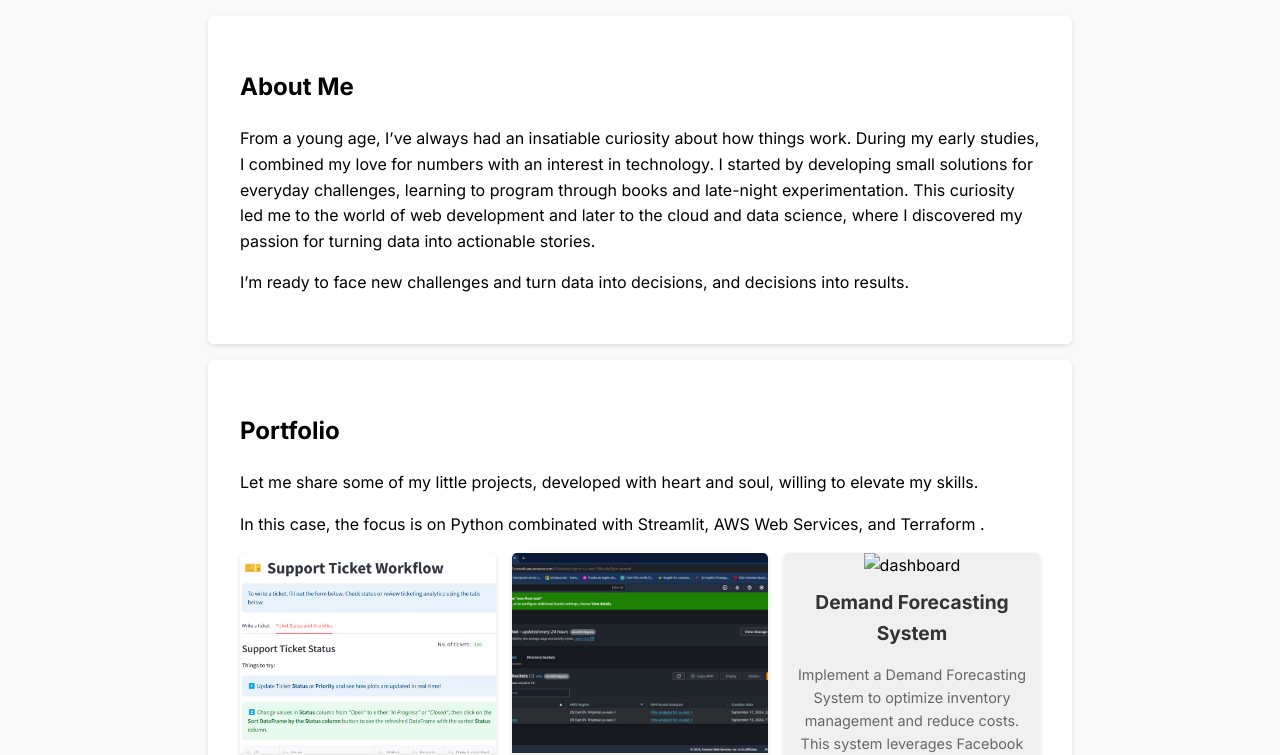
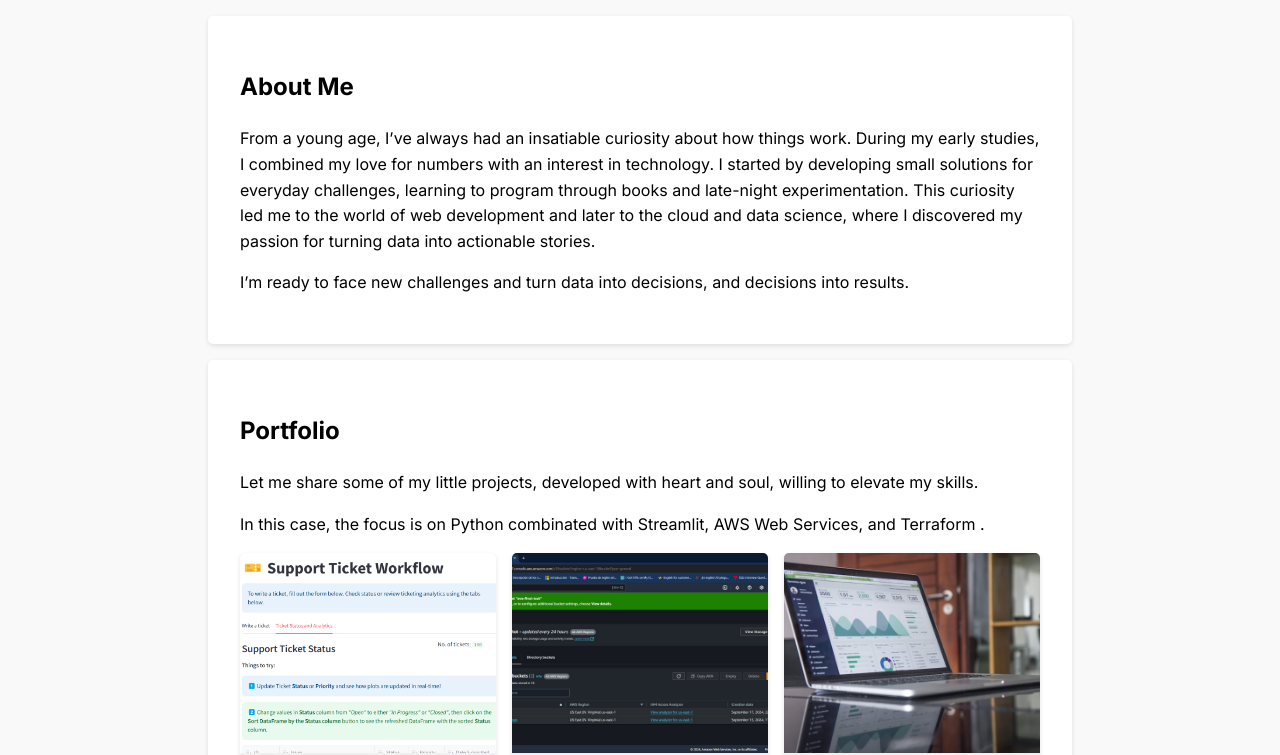
Before and after one commit to tuni56/personal_web, a plain HTML site: page index.html in a window 1280 px wide. Shown: the part 83-838 px from the top of the page. Drawn offline with Linux system fonts and the light colour scheme.

Commit message:
Update index.html

```diff
--- a/index.html
+++ b/index.html
@@ -46,7 +46,7 @@
                     <p>Develop a Text-to-Speech (TTS) system that enhances accessibility by converting text into natural-sounding speech. The project integrates Google Text-to-Speech API to create an interactive and user-friendly experience.</p>
                 </div>
                 <div class="project-card">
-                    <img src="images/carlos-muza-hpjSkU2UYSU-unsplash" alt="dashboard">
+                    <img src="images/carlos-muza-hpjSkU2UYSU-unsplash.jpg" alt="dashboard">
                     <h3>Demand Forecasting System</h3>
                     <p>Implement a Demand Forecasting System to optimize inventory management and reduce costs. This system leverages Facebook Prophet and AWS Lambda to accurately predict future product demand.</p>
                 </div>
```
